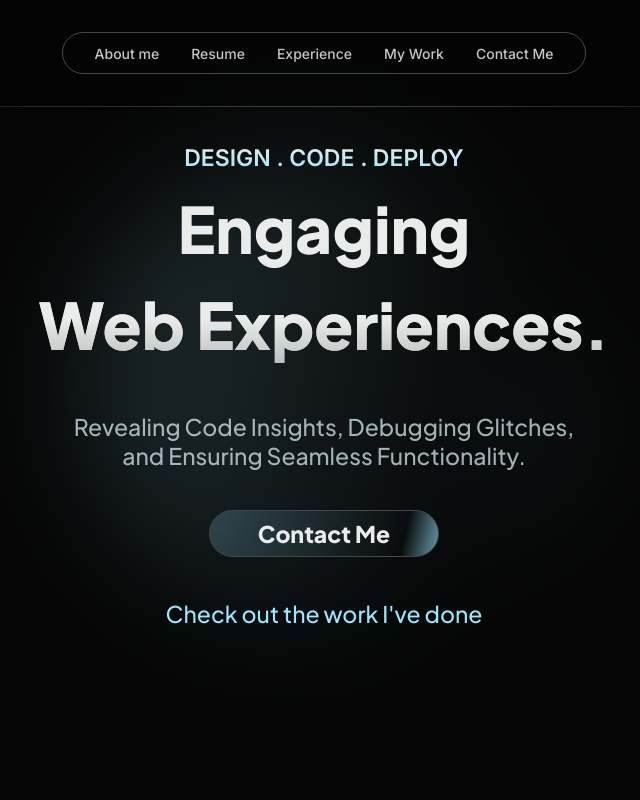
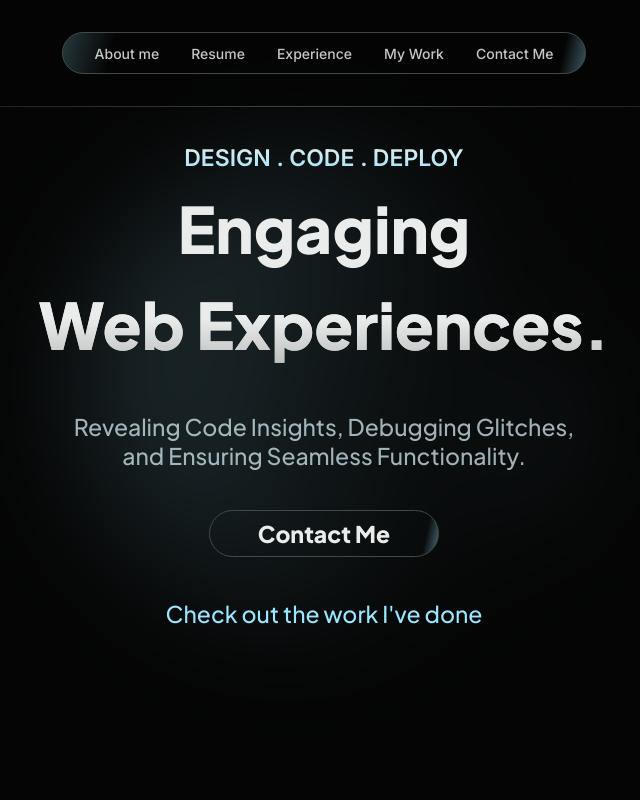
Before and after one commit to diegov05/portfoliov2, a Next.js app: page / in a window 1280 px wide. Shown: the top 800 px of the page, without its empty margins (316-956 px from the left). Built offline with nearby package versions, Linux system fonts and the light colour scheme.

Commit message:
Replaced Learn More Image

```diff
--- a/app/globals.css
+++ b/app/globals.css
@@ -26,6 +26,13 @@ body {
 }
 
 nav ul {
+  background: linear-gradient(
+    103deg,
+    rgba(153, 231, 255, 0.2) 1%,
+    rgba(30, 30, 30, 0) 10%,
+    rgba(30, 30, 30, 0) 95%,
+    #99e7ff 108.35%
+  );
   border: 1px solid #404a47;
 }
 
@@ -95,8 +102,10 @@ nav ul {
     --Box-Gradient,
     linear-gradient(
       103deg,
-      rgba(153, 231, 255, 0.2) 2.27%,
       rgba(30, 30, 30, 0) 84.04%,
+      rgba(153, 231, 255, 0.2) 2%,
+      rgba(30, 30, 30, 0) 20%,
+      rgba(30, 30, 30, 0) 93%,
       #99e7ff 108.35%
     )
   );
```
Also changed, not shown: assets/phone.png.
